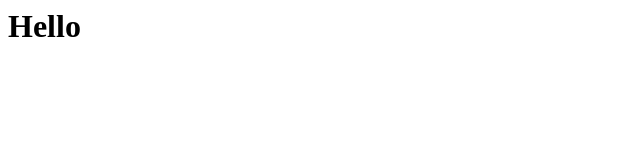
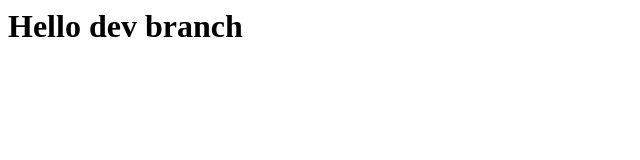
Before and after one commit to Parthiv1201/Git-tut, a plain HTML site: page index.html in a window 1280 px wide. Shown: the whole page, without its empty margins (0-640 px from the left). Drawn offline with Linux system fonts and the light colour scheme.

Commit message:
dev branch created

```diff
--- a/index.html
+++ b/index.html
@@ -1 +1 @@
-<h1>Hello</h1>
+<h1>Hello dev branch</h1>
```
